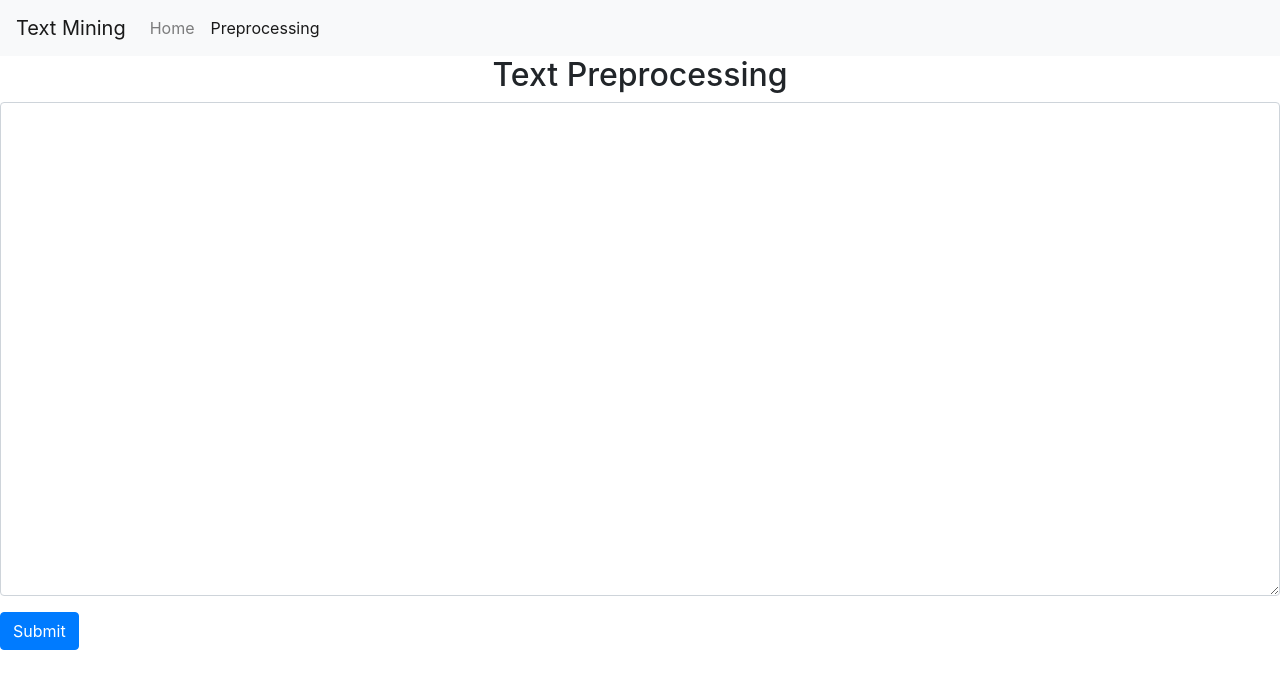
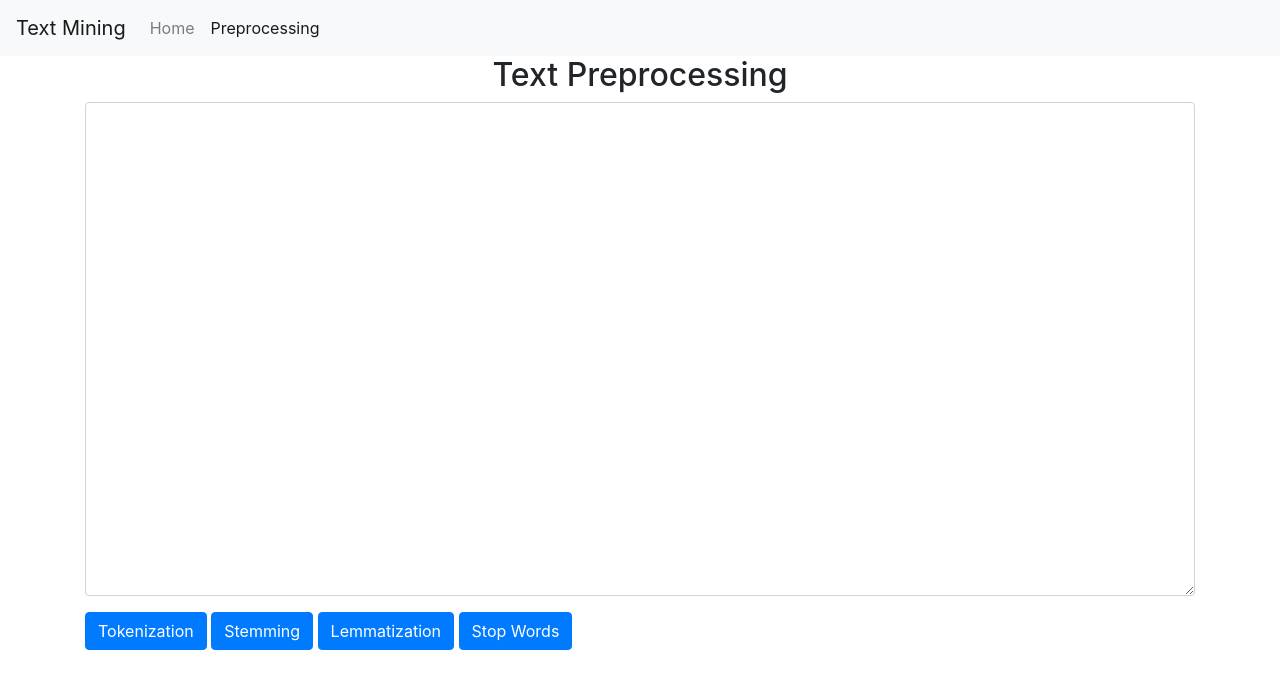
Before and after one commit to IrawanNugroho/django_text_mining, a Django app: page /preprocessing/ in a window 1280 px wide. Shown: the top 689 px of the page. Run offline with Django 3.2, Linux system fonts and the light colour scheme; some libraries are stand-ins or nearby versions.

Commit message:
kosmetik, font glyphicons belum kepakek

```diff
--- a/main/templates/base.html
+++ b/main/templates/base.html
@@ -1,4 +1,5 @@
 {% load static %}
+
 <!doctype html >
     <html lang =" en" >
         <head>
--- a/main/templates/preprocessing/preprocessing.html
+++ b/main/templates/preprocessing/preprocessing.html
@@ -1,16 +1,21 @@
 {% extends "base.html" %}
 {% block content %}
     <center><h2>Text Preprocessing</h2></center>
-    <form method = "POST">
+    <form method = "POST" class="container">
         {% csrf_token %}
-     <div class =" form-group">
+        <div class ="form-group">
             {{ form.message.label_tag }}
-         <textarea class ="form-control {% if form.message.errors %} is-invalid{% endif %}" id ="id_message" name ="message" rows ="20" cols="150">{{ form.message.value | default:""}}</textarea >
+            <textarea class ="form-control {% if form.message.errors %} is-invalid{% endif %}" id ="id_message" name ="message" rows ="20">{{ form.message.value | default:""}}</textarea >
             {% if form.message.errors %}
                 <div class ="invalid-feedback">{{ form.message.errors }}</div>
             {% endif %}
         </div>
+        <button type ="submit" class ="btn btn-primary"> Tokenization </button >
 
-     <button type ="submit" class ="btn btn-primary"> Submit </button >
+        <button type ="submit" class ="btn btn-primary"> Stemming </button >
+
+        <button type ="submit" class ="btn btn-primary"> Lemmatization </button >
+
+        <button type ="submit" class ="btn btn-primary"> Stop Words </button >
     </form >
  {% endblock content %}
```
Also changed, not shown: main/static/fonts/glyphicons-halflings-regular.ttf (added), main/static/fonts/glyphicons-halflings-regular.woff (added), 5 other files. Lines whose indentation alone changed are shown as unchanged.
